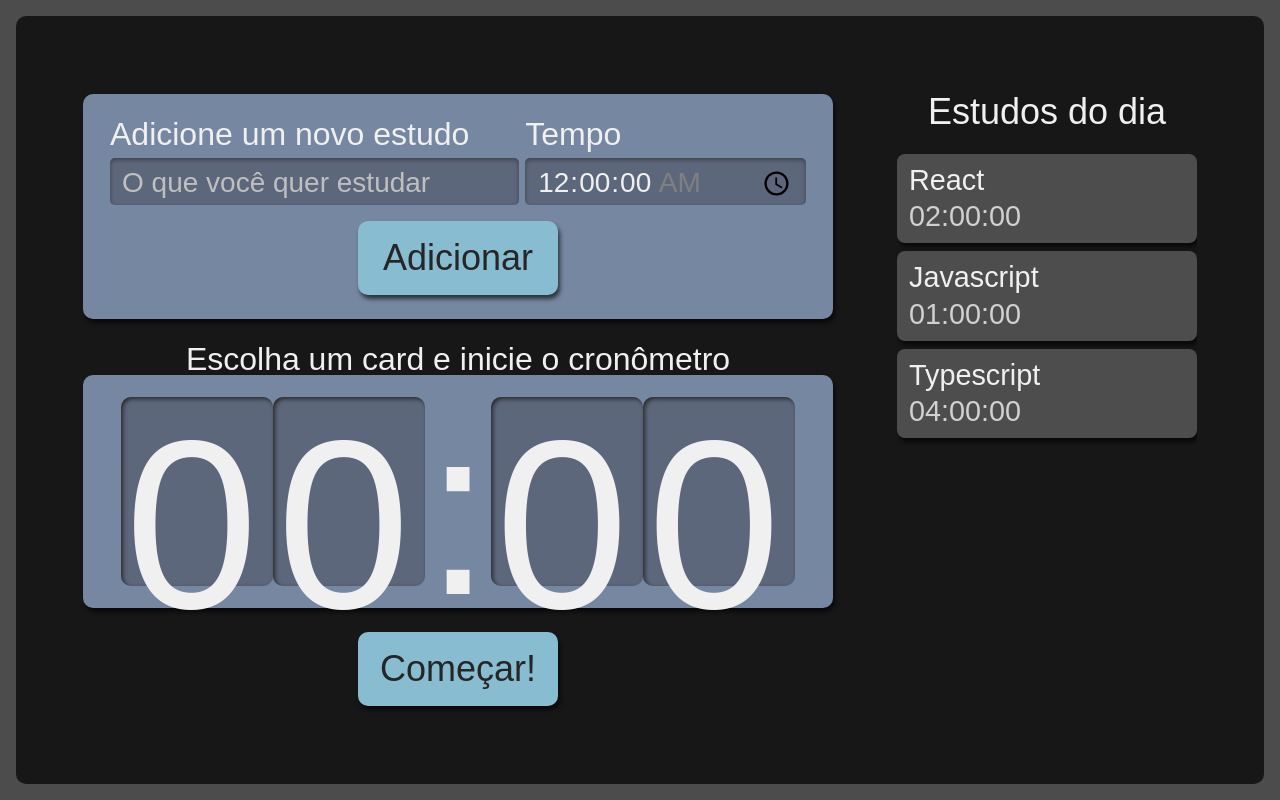
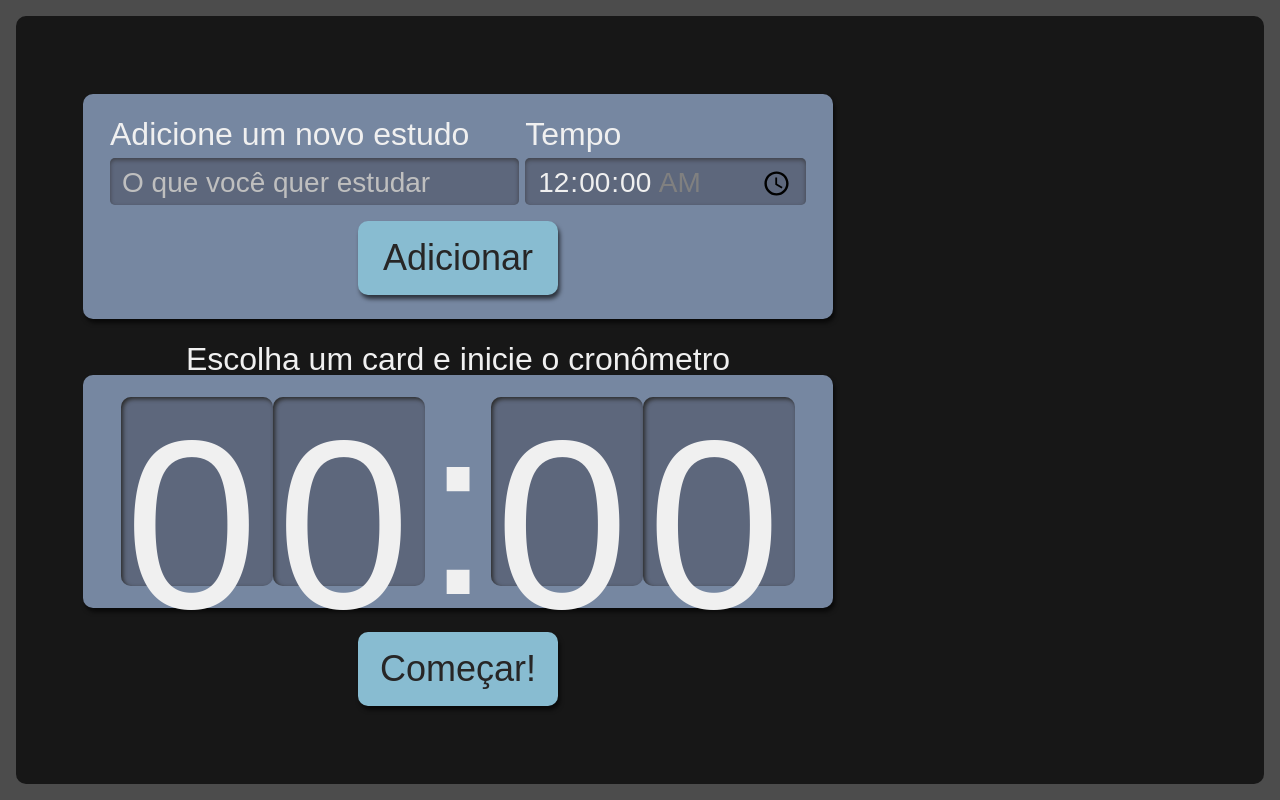
Before and after one commit to arailson/arailson-react-studies, a React (Create React App) app: page / in a window 1280 px wide. Built offline with nearby package versions, Linux system fonts and the light colour scheme.

Commit message:
Adicionando uma tarefa

```diff
--- a/src/components/Botao/index.tsx
+++ b/src/components/Botao/index.tsx
@@ -1,9 +1,17 @@
 import React from "react";
 import style from "./Botao.module.scss";
 
-class Botao extends React.Component<{ texto: string }> {
+class Botao extends React.Component<{
+  texto: string;
+  type?: "button" | "submit" | "reset" | undefined;
+}> {
   render() {
-    return <button className={style.botao}>{this.props.texto}</button>;
+    const { type = "button" } = this.props;
+    return (
+      <button type={type} className={style.botao}>
+        {this.props.texto}
+      </button>
+    );
   }
 }
 export default Botao;
--- a/src/components/Formulario/index.tsx
+++ b/src/components/Formulario/index.tsx
@@ -1,8 +1,11 @@
 import React from "react";
+import { ITarefa } from "../../types/tarefas";
 import Botao from "../Botao";
 import style from "./Formulario.module.scss";
 
-class Formulario extends React.Component {
+class Formulario extends React.Component<{
+  setTarefas: React.Dispatch<React.SetStateAction<ITarefa[]>>;
+}> {
   state = {
     tarefa: "",
     tempo: "00:00",
@@ -10,7 +13,10 @@
 
   adicionarTarefa(evento: React.FormEvent<HTMLFormElement>) {
     evento.preventDefault();
-    console.log("state:", this.state);
+    this.props.setTarefas((tarefasAntigas) => [
+      ...tarefasAntigas,
+      { ...this.state },
+    ]);
   }
 
   render() {
@@ -49,7 +55,7 @@
             required
           />
         </div>
-        <Botao texto="Adicionar" />
+        <Botao texto="Adicionar" type="submit" />
       </form>
     );
   }
--- a/src/components/Lista/index.tsx
+++ b/src/components/Lista/index.tsx
@@ -1,32 +1,11 @@
-import React, { useState } from "react";
+import { ITarefa } from "../../types/tarefas";
 import Item from "./Item";
 import style from "./Lista.module.scss";
 
-function Lista() {
-  const [tarefas, setTarefas] = useState([
-    {
-      tarefa: "React",
-      tempo: "02:00:00",
-    },
-    {
-      tarefa: "Javascript",
-      tempo: "01:00:00",
-    },
-    {
-      tarefa: "Typescript",
-      tempo: "04:00:00",
-    },
-  ]);
 
+function Lista({ tarefas }: { tarefas: ITarefa[] }) {
   return (
     <aside className={style.listaTarefas}>
-      <h2
-        onClick={() => {
-          setTarefas([...tarefas, { tarefa: "C#", tempo: "05:00:00" }]);
-        }}
-      >
-        Estudos do dia
-      </h2>
       <ul>
         {tarefas.map((item, index) => (
           <Item key={index} tarefa={item.tarefa} tempo={item.tempo} />
--- a/src/pages/App.tsx
+++ b/src/pages/App.tsx
@@ -1,14 +1,17 @@
-import React from "react";
+import React, { useState } from "react";
 import Cronometro from "../components/Cronometro";
 import Formulario from "../components/Formulario";
 import Lista from "../components/Lista";
+import { ITarefa } from "../types/tarefas";
 import style from "./App.module.scss"
 
 function App() {
+  const [tarefas, setTarefas] = useState<ITarefa[]>([]);
+
   return (
     <div className={style.AppStyle}>
-      <Formulario />
-      <Lista />
+      <Formulario setTarefas={setTarefas} />
+      <Lista tarefas={tarefas} />
       <Cronometro/>
     </div>
   );
--- /dev/null
+++ b/src/types/tarefas.ts
@@ -0,0 +1,4 @@
+export interface ITarefa {
+  tarefa: string;
+  tempo: string;
+}
```
